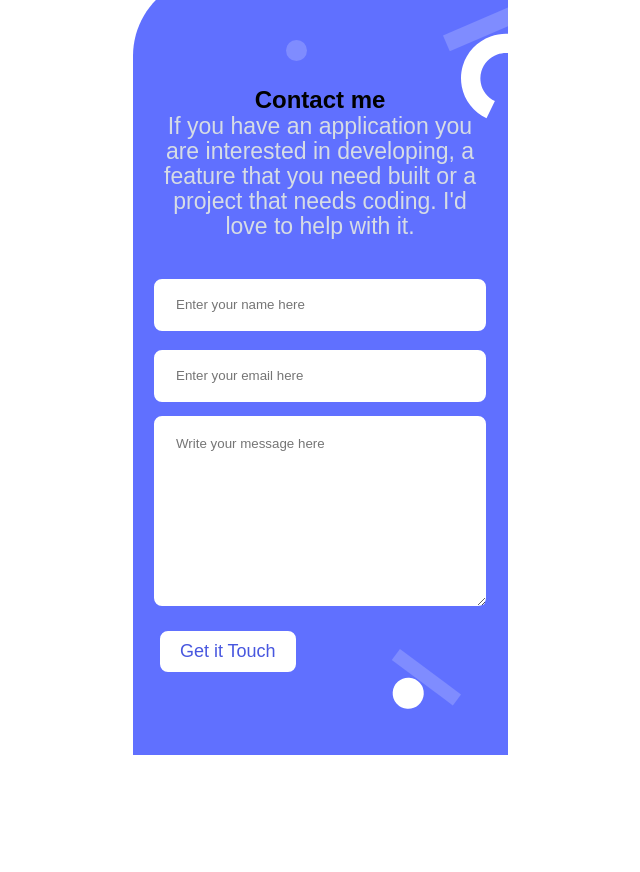
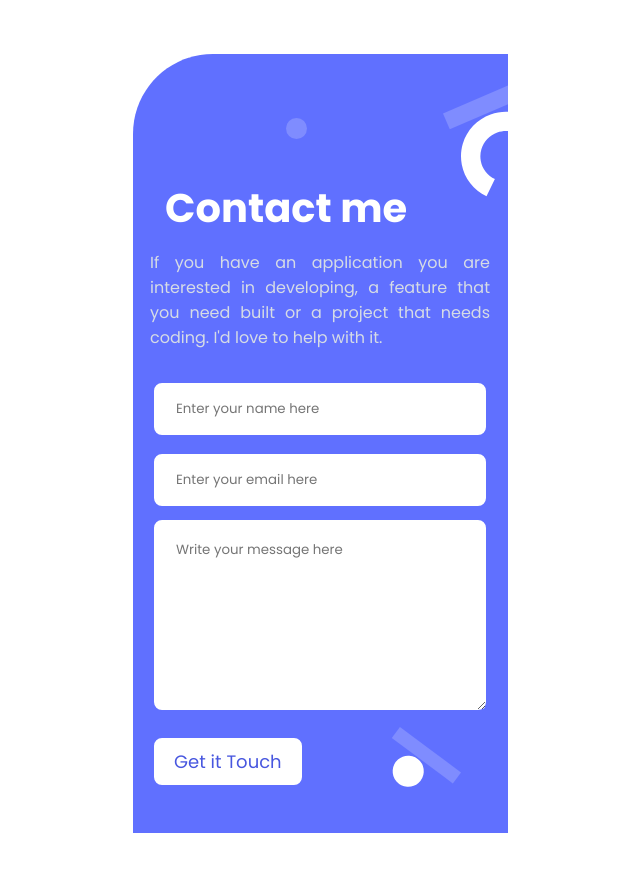
Before and after one commit to SaeqaSultani/Portfolio, a plain HTML site: page index.html in a window 1280 px wide. Shown: the part 3061-3933 px from the top of the page, without its empty margins (320-960 px from the left). Before the commit the page ends 3846 px from the top, so only its background shows below. Drawn offline with Linux system fonts and the light colour scheme.

Commit message:
hover effect and other styles are added

```diff
--- a/style.css
+++ b/style.css
@@ -1,3 +1,5 @@
+@import url("https://fonts.googleapis.com/css2?family=Poppins:wght@400;500;600;700&display=swap");
+
 .works{
   display: grid;
   justify-content: center;
@@ -6,7 +8,7 @@
   row-gap: 30px;
 }
 .text h2{
-  font-family: Poppins, sans-serif;
+  font-family: "Poppins", sans-serif;
   font-weight: bold;
   font-size: 35px;
   color: rgb(23, 43, 77);
@@ -173,6 +175,7 @@
   align-items: center;
   margin: 30px;
   row-gap: 30px;
+  height: 800px;
 }
 
 .background{
@@ -194,25 +197,31 @@
   margin-top: 60px;
   text-align: center;
   justify-content: center;
-  font-family: Poppins, sans-serif;
+  font-family: "Poppins", sans-serif;
   font-weight: normal;
   width: 380px;
   padding-top: 30px;
 }
 
-.contact-text p{
+.contact-paragraph{
   color: rgb(214, 220, 229);
-  font-size: 23px;
-  margin-top: -20px;
-  line-height: 25px;
-  margin-left: 23px;
-  margin-right: 23px;
+  padding-left: 20px;
+  padding-right: 20px;
+  font-family: "Poppins", sans-serif;
+  text-align: justify;
 }
 
-.contact-text h2{
-  color: rgb(255, 255, 255);
+.contact-title {
+  color: white;
+  width: 250px;
+  margin-bottom: 10px;
+  padding-top: 5px;
+  padding-left: 15px;
+  font-family: "Poppins", sans-serif;
+  font-style: normal;
+  font-weight: 700px;
   font-size: 40px;
-
+  line-height: 52px;
 }
 
 .form{
@@ -256,6 +265,7 @@
   background-color: #4CAF50; /* Green */
   padding: 10px 20px;
   text-align: center;
+  font-family: "Poppins", sans-serif;
   text-decoration: none;
   display: inline-block;
   font-size: 18px;
@@ -266,3 +276,7 @@
   border: 2px solid rgb(96, 112, 255);
   color: rgb(72, 87, 223);
 }
+
+.btn-submit:hover {
+  background-color: rgb(210, 145, 47);
+}
```
